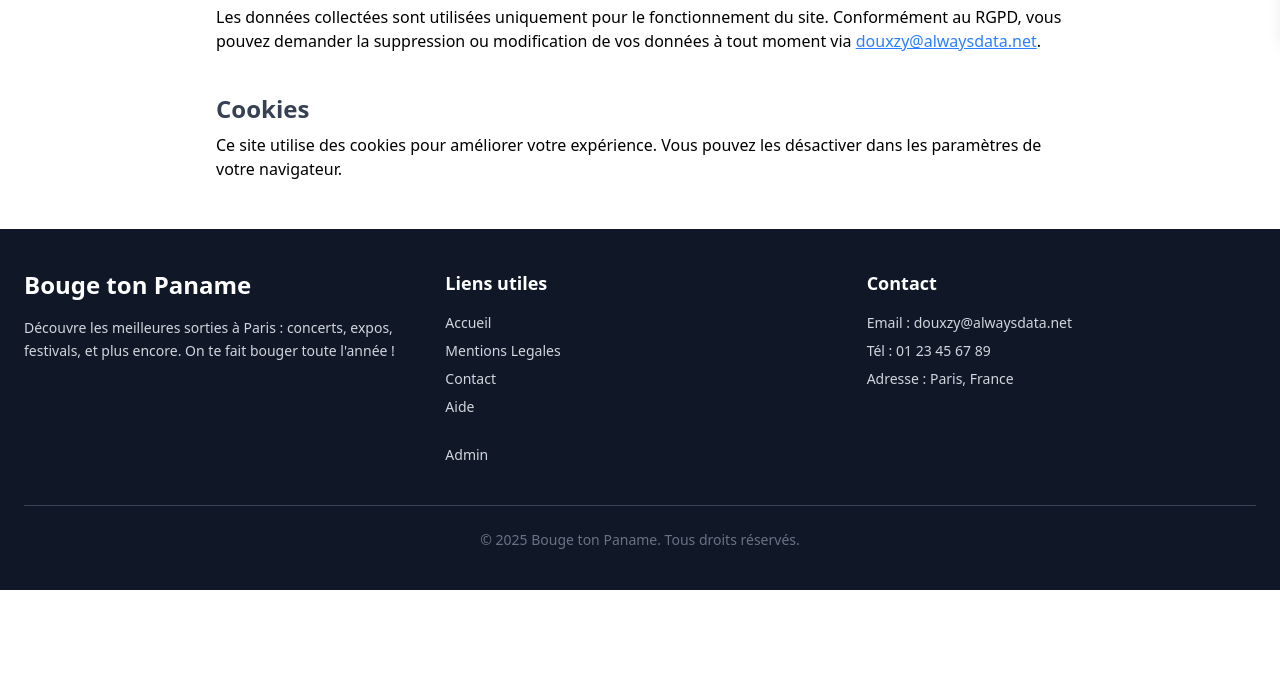
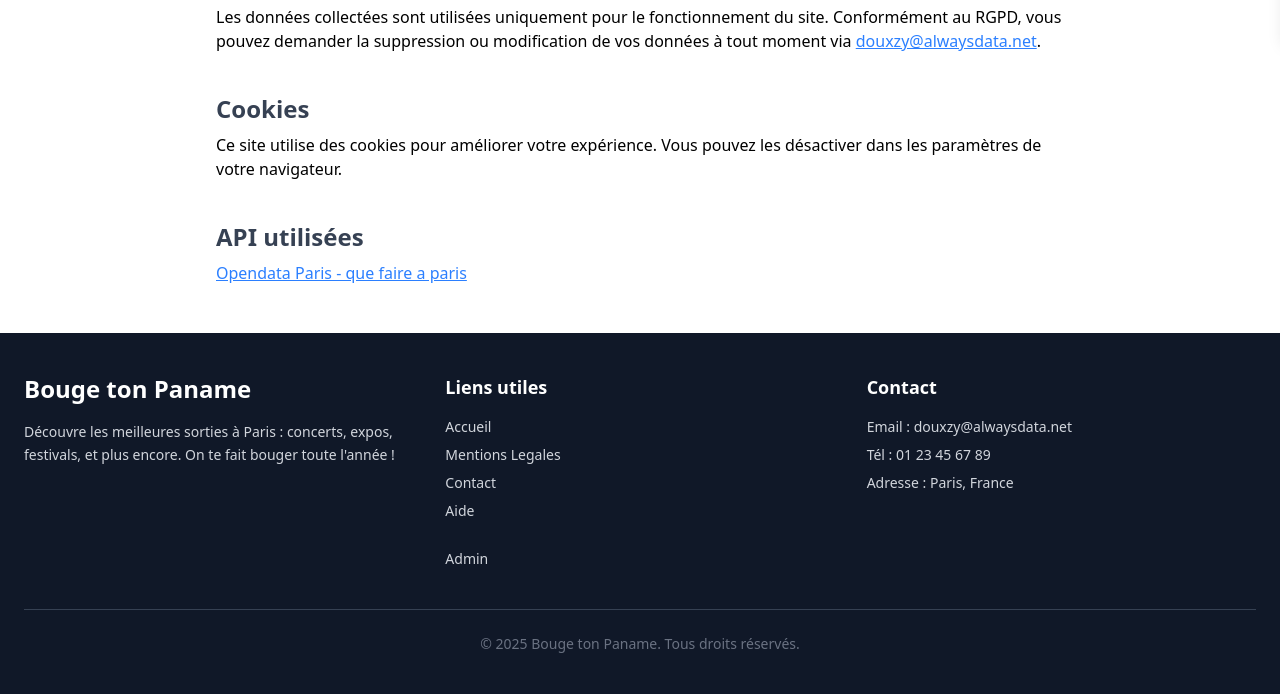
Before and after one commit to Douxzy/Bouge-ton-Paname, a PHP site: page /mentions-legales.php in a window 1280 px wide. Shown: the part 761-1455 px from the top of the page. Before the commit the page ends 1351 px from the top, so only its background shows below. Run offline with PHP 8.4, Linux system fonts and the light colour scheme; a stand-in replaces the project's code that opens the database connection.

Commit message:
Fix/fix mentions legales

```diff
--- a/www/mentions-legales.php
+++ b/www/mentions-legales.php
@@ -41,12 +41,18 @@ require_once "header.php";
             </p>
         </section>
 
-        <section>
+        <section class="mb-10">
             <h2 class="text-2xl font-semibold text-gray-700 mb-2">Cookies</h2>
             <p>
                 Ce site utilise des cookies pour améliorer votre expérience. Vous pouvez les désactiver dans les paramètres de votre navigateur.
             </p>
         </section>
+
+        <section>
+            <h2 class="text-2xl font-semibold text-gray-700 mb-2">API utilisées</h2>
+
+            <a href="https://opendata.paris.fr/explore/dataset/que-faire-a-paris-/" class="text-blue-500 underline">Opendata Paris - que faire a paris</a>
+        </section>
     </div>
 <?php
 require_once "footer.php";
```
Also changed, not shown: Doc/mentions-legales.md (+1 -1 lines).
